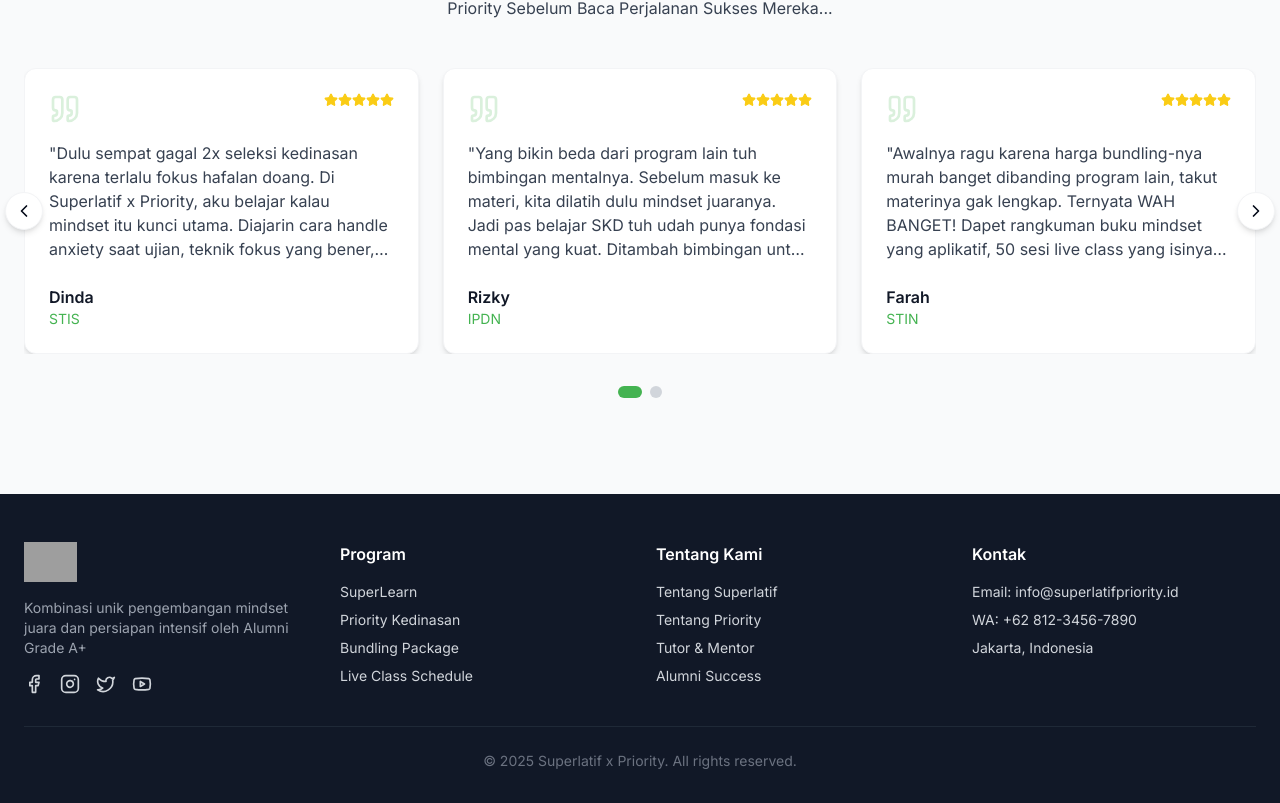
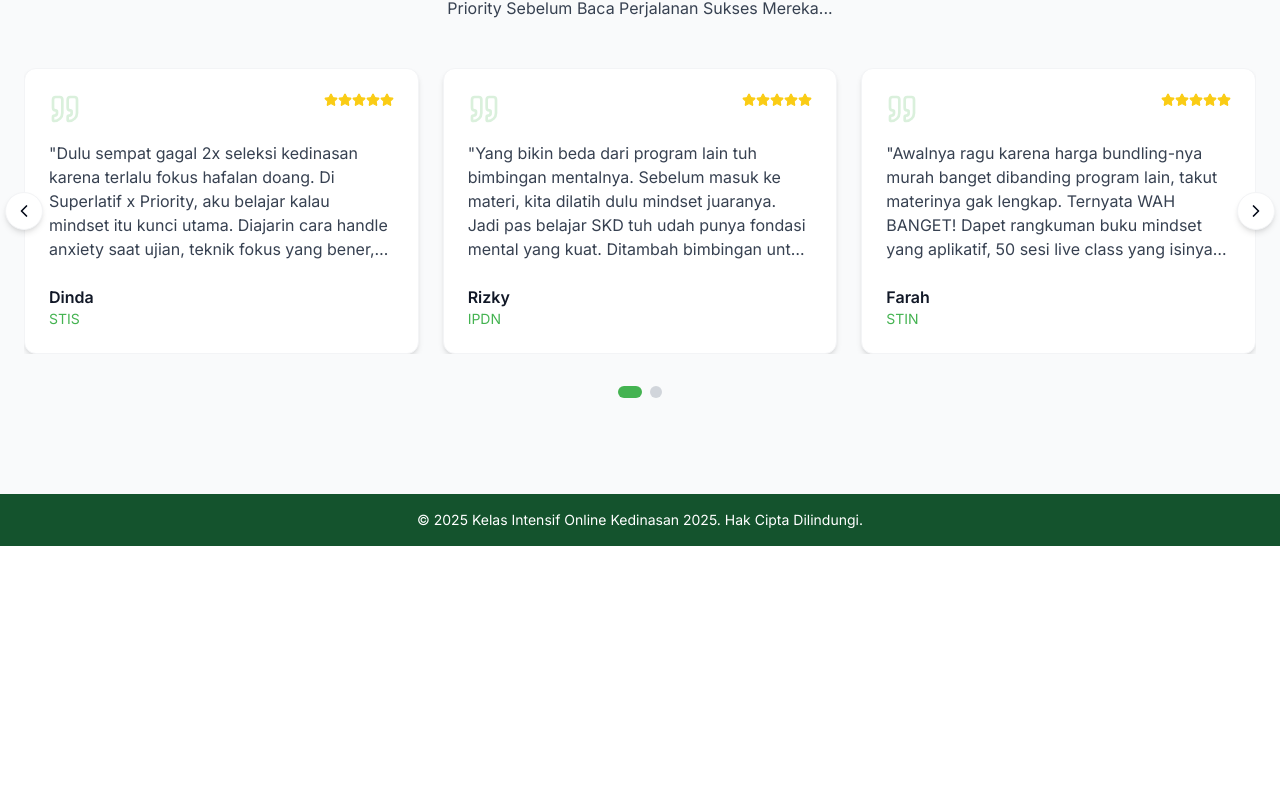
Before and after one commit to superlatiflc/mindset-juara-landing, a React (Vite) app: page / in a window 1280 px wide. Shown: the part 4775-5578 px from the top of the page. After the commit the page ends 5321 px from the top, so only its background shows below. Built offline with nearby package versions, Linux system fonts and the light colour scheme; grey boxes are pictures that could not be loaded.

Commit message:
Refactor: Simplify footer
Update the footer to display a simpler copyright message.

```diff
--- a/src/components/Footer.tsx
+++ b/src/components/Footer.tsx
@@ -1,71 +1,13 @@
 
-import { Facebook, Instagram, Twitter, Youtube } from "lucide-react";
+import React from 'react';
 
 const Footer = () => {
   return (
-    <footer className="bg-gray-900 text-gray-300 pt-12 pb-8">
-      <div className="container mx-auto px-4 md:px-6">
-        <div className="grid grid-cols-1 md:grid-cols-2 lg:grid-cols-4 gap-8 mb-8">
-          <div>
-            <div className="mb-4">
-              <img
-                src="https://superlatif.id/wp-content/uploads/2025/02/LOGO-PRIORITY-X-SUPERLATIF.png"
-                alt="SUPERLATIF x PRIORITY"
-                className="h-10"
-              />
-            </div>
-            <p className="text-sm text-gray-400 mb-4">
-              Kombinasi unik pengembangan mindset juara dan persiapan intensif oleh Alumni Grade A+
-            </p>
-            <div className="flex space-x-4">
-              <a href="#" className="hover:text-white transition-colors">
-                <Facebook size={20} />
-              </a>
-              <a href="#" className="hover:text-white transition-colors">
-                <Instagram size={20} />
-              </a>
-              <a href="#" className="hover:text-white transition-colors">
-                <Twitter size={20} />
-              </a>
-              <a href="#" className="hover:text-white transition-colors">
-                <Youtube size={20} />
-              </a>
-            </div>
-          </div>
-
-          <div>
-            <h3 className="font-semibold text-white mb-4">Program</h3>
-            <ul className="space-y-2 text-sm">
-              <li><a href="#" className="hover:text-white transition-colors">SuperLearn</a></li>
-              <li><a href="#" className="hover:text-white transition-colors">Priority Kedinasan</a></li>
-              <li><a href="#" className="hover:text-white transition-colors">Bundling Package</a></li>
-              <li><a href="#" className="hover:text-white transition-colors">Live Class Schedule</a></li>
-            </ul>
-          </div>
-
-          <div>
-            <h3 className="font-semibold text-white mb-4">Tentang Kami</h3>
-            <ul className="space-y-2 text-sm">
-              <li><a href="#" className="hover:text-white transition-colors">Tentang Superlatif</a></li>
-              <li><a href="#" className="hover:text-white transition-colors">Tentang Priority</a></li>
-              <li><a href="#" className="hover:text-white transition-colors">Tutor & Mentor</a></li>
-              <li><a href="#" className="hover:text-white transition-colors">Alumni Success</a></li>
-            </ul>
-          </div>
-
-          <div>
-            <h3 className="font-semibold text-white mb-4">Kontak</h3>
-            <ul className="space-y-2 text-sm">
-              <li>Email: info@superlatifpriority.id</li>
-              <li>WA: +62 812-3456-7890</li>
-              <li>Jakarta, Indonesia</li>
-            </ul>
-          </div>
-        </div>
-
-        <div className="border-t border-gray-800 pt-6 mt-6 text-sm text-center text-gray-500">
-          <p>&copy; {new Date().getFullYear()} Superlatif x Priority. All rights reserved.</p>
-        </div>
+    <footer className="bg-green-900 text-white py-4">
+      <div className="container mx-auto px-4 text-center">
+        <p className="text-sm">
+          © {new Date().getFullYear()} Kelas Intensif Online Kedinasan 2025. Hak Cipta Dilindungi.
+        </p>
       </div>
     </footer>
   );
```
